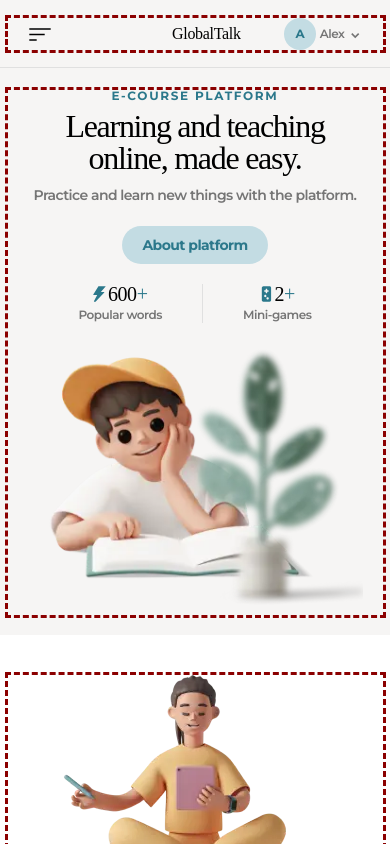
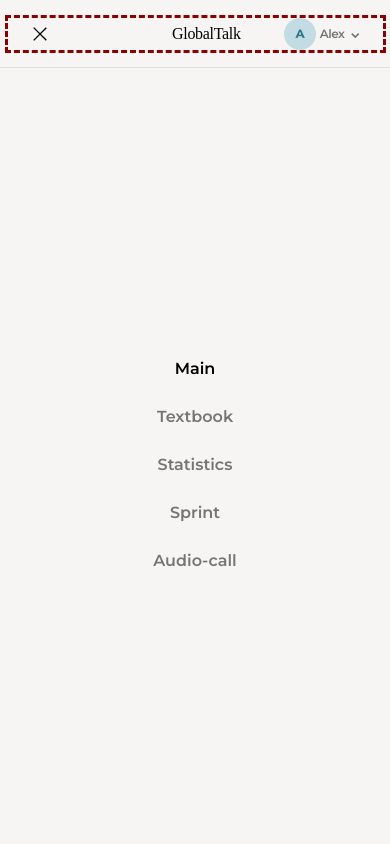
Before and after one commit to elen-purple/GlobalTalk, a plain HTML site: page index.html in a window 390 px wide. Both pictures are taken after a click on the button 39 px from the left and 34 px from the top of the page. Shown: the top 844 px of the page. Drawn offline with nearby package versions, Linux system fonts and the light colour scheme; a web font is replaced by a local one.

Commit message:
makes menu styles

```diff
--- a/index.html
+++ b/index.html
@@ -22,7 +22,7 @@
   <body>
     <header class="header">
       <div class="container">
-        <button class="header__menu">
+        <button data-menu-open class="header__menu">
           <svg class="header__burger" width="24" height="24">
             <use href="./svg/icons.svg#burger"></use>
           </svg>
@@ -376,11 +376,11 @@
         </div>
       </div>
     </footer>
-    <div class="menu">
+    <div data-menu class="menu is-hidden">
       <div class="menu__modal">
-        <div class="modal__header">
+        <div class="menu__header">
           <div class="container">
-            <button class="menu__menu">
+            <button data-menu-close class="menu__menu">
               <svg class="menu__burger" width="24" height="24">
                 <use href="./svg/icons.svg#dagger"></use>
               </svg>
@@ -395,26 +395,27 @@
             </div>
           </div>
         </div>
-        <div class="modal__content">
-          <ul class="modal__list">
-            <li class="header__item">
-              <a href="./index.html" class="header__link">Main</a>
+        <div class="menu__content">
+          <ul class="menu__list">
+            <li class="menu__item">
+              <a href="./index.html" class="menu__link menu__link--accent">Main</a>
             </li>
-            <li class="header__item">
-              <a href="" class="header__link">Textbook</a>
+            <li class="menu__item">
+              <a href="" class="menu__link">Textbook</a>
             </li>
-            <li class="header__item">
-              <a href="" class="header__link">Statistics</a>
+            <li class="menu__item">
+              <a href="" class="menu__link">Statistics</a>
             </li>
-            <li class="header__item">
-              <a href="./sprint.html" class="header__link">Sprint</a>
+            <li class="menu__item">
+              <a href="./sprint.html" class="menu__link">Sprint</a>
             </li>
-            <li class="header__item">
-              <a href="" class="header__link">Audio-call</a>
+            <li class="menu__item">
+              <a href="" class="menu__link">Audio-call</a>
             </li>
           </ul>
         </div>
       </div>
     </div>
+    <script src="./js/menu.js" type="module"></script>
   </body>
 </html>
--- /dev/null
+++ b/js/menu.js
@@ -0,0 +1,19 @@
+(() => {
+  const refs = {
+    openModalBtn: document.querySelector("[data-menu-open]"),
+    closeModalBtn: document.querySelector("[data-menu-close]"),
+    modal: document.querySelector("[data-menu]"),
+    backdrop: document.querySelector(".backdrop"),
+  };
+
+  refs.openModalBtn.addEventListener("click", toggleModal);
+  refs.closeModalBtn.addEventListener("click", toggleModal);
+  refs.backdrop.addEventListener("click", toggleModal);
+
+  function toggleModal(e) {
+    if (e.currentTarget === refs.backdrop && e.target !== e.currentTarget)
+      return;
+    refs.modal.classList.toggle("is-hidden");
+    document.body.classList.toggle("no-scroll");
+  }
+})();
--- a/sass/base/_container.scss
+++ b/sass/base/_container.scss
@@ -2,7 +2,7 @@
     width: 100%;
     margin: 0 auto;
     padding: 0 20px;
-    outline: darkred dashed;
+    outline: 3px darkred dashed;
 
     @media screen and (min-width: 375px) {
         width: 375px;
--- a/sass/components/_menu.scss
+++ b/sass/components/_menu.scss
@@ -0,0 +1,122 @@
+.is-hidden {
+    opacity: 0;
+    pointer-events: none;
+    visibility: hidden;
+}
+
+.no-scroll {
+    overflow: hidden;
+}
+
+.menu {
+    background-color: $grey-light;
+    position: fixed;
+    top: 0;
+    left: 0;
+    z-index: 100;
+    width: 100%;
+
+    &__modal {}
+
+    &__header {
+        padding: 18px 0;
+        box-shadow: 0px -1px 0px 0px #E0E0E0 inset;
+
+        & .container {
+            display: flex;
+            align-items: center;
+            justify-content: space-between;
+        }
+    }
+
+    &__menu {
+        background-color: transparent;
+        line-height: 0;
+    }
+
+    &__burger {
+        stroke: $dark-color;
+    }
+
+    &__menu:hover &__burger {
+        stroke: $cyan-dark;
+    }
+
+    &__logo {
+        color: $dark-color;
+        text-align: right;
+        font-family: "Dela Gothic One";
+        font-size: 16px;
+        font-weight: 400;
+        line-height: 1;
+        letter-spacing: -0.32px;
+        width: 146px;
+        text-align: right;
+    }
+
+    &__user {
+        display: flex;
+        align-items: center;
+        gap: 4px;
+    }
+
+    &__avatar {
+        color: $cyan-dark;
+        font-size: 12px;
+        font-weight: 700;
+        line-height: 1.4;
+        letter-spacing: -0.48px;
+        width: 32px;
+        height: 32px;
+        display: flex;
+        justify-content: center;
+        align-items: center;
+        border-radius: 100px;
+        background: $cyan-light;
+    }
+
+    &__name {
+        color: $grey-dark;
+        font-size: 12px;
+        font-weight: 600;
+        line-height: 1.4;
+        letter-spacing: -0.48px;
+    }
+
+    &__acordion {
+        fill: none;
+        stroke: $grey-dark;
+    }
+
+    &__content {
+        height: calc(100vh - 50px);
+        display: flex;
+        align-items: center;
+        justify-content: center;
+    }
+
+    &__list {
+        display: flex;
+        flex-direction: column;
+        gap: 32px;
+    }
+
+    &__item {}
+
+    &__link {
+        display: block;
+        text-align: center;
+        color: $grey-dark;
+        font-size: 16px;
+        font-weight: 600;
+        line-height: 1;
+
+        &:hover {
+            color: $cyan-dark;
+        }
+
+        &--accent {
+            color: $dark-color;
+        }
+    }
+}
```
Also changed, not shown: styles/main.css, styles/main.min.css, 2 other files.
